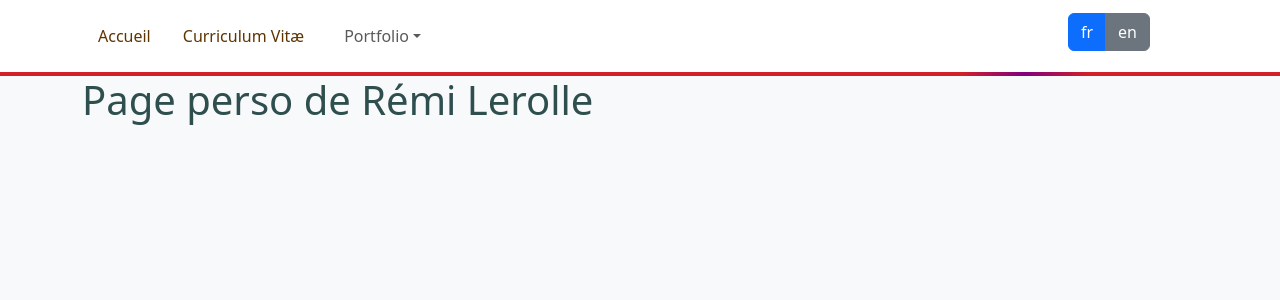
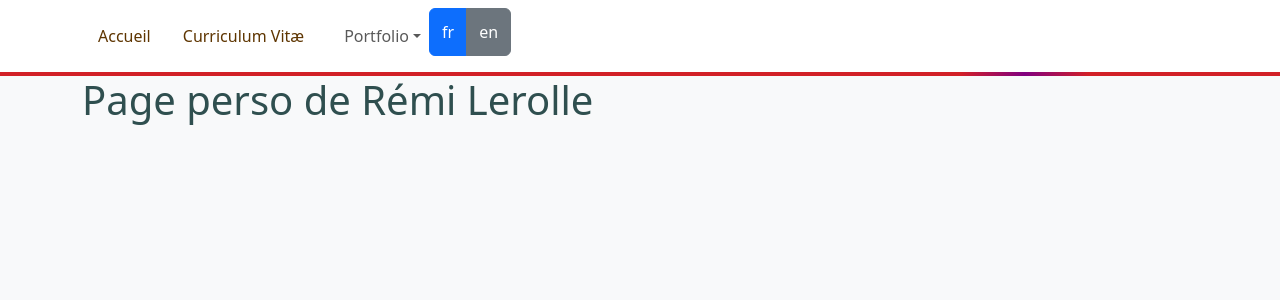
Before and after one commit to Remi-Lerolle/Pages-perso, a React (Create React App) app: page / in a window 1280 px wide. Shown: the top 300 px of the page. Built offline with nearby package versions, Linux system fonts and the light colour scheme.

Commit message:
[NAV] Lang buttons in Nav Collapsing area

```diff
--- a/src/App.js
+++ b/src/App.js
@@ -84,17 +84,17 @@ function App() {
 									Studio XSL
 								</NavDropdown.Item>
 							</NavDropdown>
+							<ButtonGroup className='mb-2 me-5 me-2'>
+								<Button
+									variant={lang === "fr" ? "primary" : "secondary"}
+									onClick={() => handleClickLang("fr")}>fr</Button>
+								<Button
+									variant={lang === "en" ? "primary" : "secondary"}
+									onClick={() => handleClickLang("en")} >en</Button>
+							</ButtonGroup>
 						</Nav>
 					</Navbar.Collapse>
 
-					<ButtonGroup className='mb-2 me-5 me-2'>
-						<Button
-							variant={lang === "fr" ? "primary" : "secondary"}
-							onClick={() => handleClickLang("fr")}>fr</Button>
-						<Button
-							variant={lang === "en" ? "primary" : "secondary"}
-							onClick={() => handleClickLang("en")} >en</Button>
-					</ButtonGroup>
 
 				</Container>
 			</Navbar>
```
